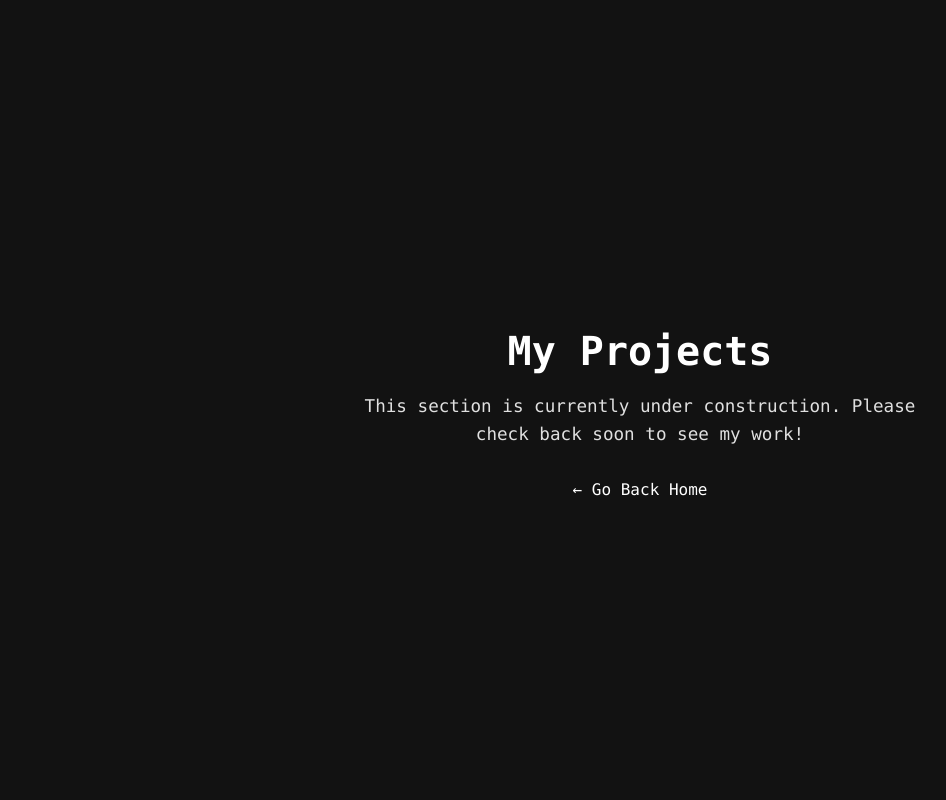
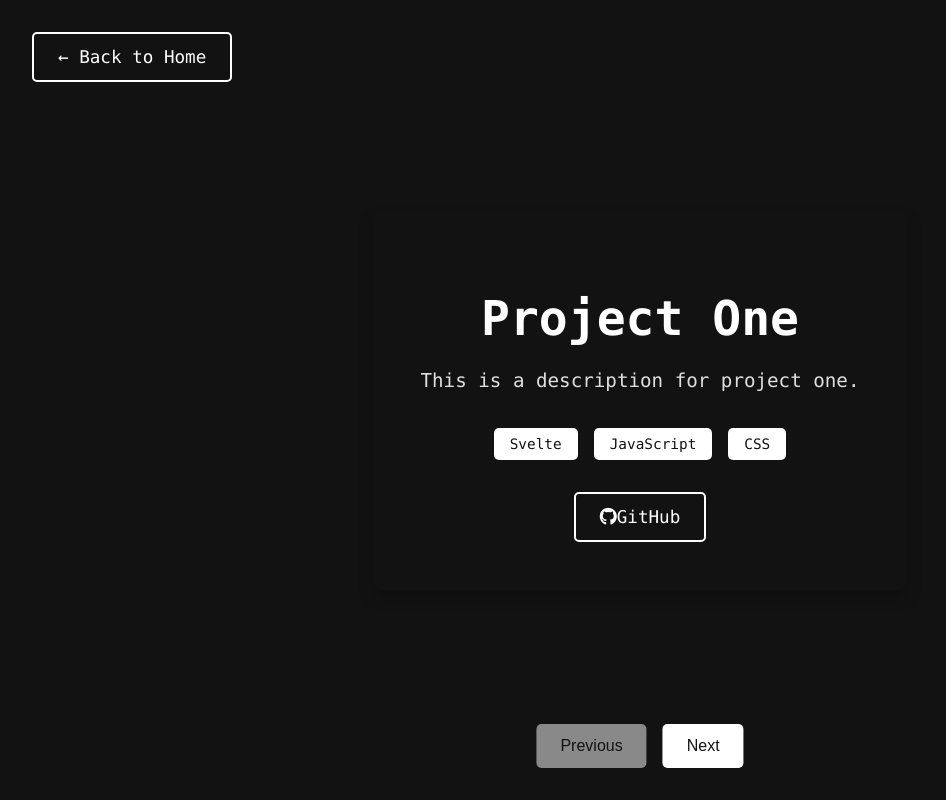
Before and after one commit to Beijing-corn87/Beijing-corn87.github.io, a SvelteKit app: page /projects in a window 1280 px wide. Shown: the whole page, without its empty margins (0-946 px from the left). Built offline with nearby package versions, Linux system fonts and the light colour scheme.

Commit message:
Added project page

```diff
--- /dev/null
+++ b/src/routes/projects/+page.js
@@ -0,0 +1,8 @@
+export async function load({ fetch }) {
+  const res = await fetch('/projects.json');
+  const projects = await res.json();
+
+  return {
+    projects
+  };
+}
--- a/src/routes/projects/+page.svelte
+++ b/src/routes/projects/+page.svelte
@@ -1,39 +1,195 @@
-<div class="container">
-  <h1>My Projects</h1>
-  <p>
-    This section is currently under construction. Please check back soon to see
-    my work!
-  </p>
-  <a href="/" class="back-link">← Go Back Home</a>
+<script>
+  import { onMount } from 'svelte';
+
+  export let data;
+  let currentProjectIndex = 0;
+  let projectsContainer;
+
+  function scrollToProject(index) {
+    if (projectsContainer) {
+      const projectElement = projectsContainer.children[index];
+      if (projectElement) {
+        projectElement.scrollIntoView({ behavior: 'smooth' });
+      }
+    }
+  }
+
+  function nextProject() {
+    if (currentProjectIndex < data.projects.length - 1) {
+      currentProjectIndex++;
+      scrollToProject(currentProjectIndex);
+    }
+  }
+
+  function prevProject() {
+    if (currentProjectIndex > 0) {
+      currentProjectIndex--;
+      scrollToProject(currentProjectIndex);
+    }
+  }
+
+  onMount(() => {
+    // Optional: Add keyboard navigation
+    const handleKeyDown = (event) => {
+      if (event.key === 'ArrowRight') {
+        nextProject();
+      } else if (event.key === 'ArrowLeft') {
+        prevProject();
+      }
+    };
+    window.addEventListener('keydown', handleKeyDown);
+
+    return () => {
+      window.removeEventListener('keydown', handleKeyDown);
+    };
+  });
+</script>
+
+<div class="projects-wrapper" bind:this={projectsContainer}>
+  {#if data.projects && data.projects.length > 0}
+    {#each data.projects as project, i}
+      <div class="project-page">
+        <div class="project-content">
+          <h1>{project.title}</h1>
+          <p>{project.description}</p>
+          <div class="languages">
+            {#each project.languages as lang}
+              <span>{lang}</span>
+            {/each}
+          </div>
+          {#if project.github_link}
+            <a href={project.github_link} target="_blank" rel="noopener noreferrer" class="github-link">
+              <i class="fab fa-github"></i> GitHub
+            </a>
+          {/if}
+        </div>
+      </div>
+    {/each}
+  {:else}
+    <div class="project-page">
+      <div class="project-content">
+        <h1>No Projects Yet</h1>
+        <p>This section is currently under construction. Please check back soon to see my work!</p>
+      </div>
+    </div>
+  {/if}
+
+  <div class="navigation-buttons">
+    <button on:click={prevProject} disabled={currentProjectIndex === 0}>Previous</button>
+    <button on:click={nextProject} disabled={currentProjectIndex === data.projects.length - 1}>Next</button>
+  </div>
+
+  <a href="/" class="back-home-button">← Back to Home</a>
 </div>
 
 <style>
-  .container {
+  .projects-wrapper {
+    height: 100vh;
+    overflow-y: scroll;
+    scroll-snap-type: y mandatory;
+  }
+
+  .project-page {
+    height: 100vh;
+    display: flex;
+    justify-content: center;
+    align-items: center;
+    scroll-snap-align: start;
     padding: 2rem;
+    box-sizing: border-box;
+  }
+
+  .project-content {
+    max-width: 800px;
+    text-align: center;
+    background-color: var(--card-background);
+    padding: 3rem;
+    border-radius: 10px;
+    box-shadow: 0 8px 16px rgba(0, 0, 0, 0.2);
   }
 
   h1 {
-    font-size: 2.5rem;
+    font-size: 3rem;
     color: var(--primary-color);
     margin-bottom: 1rem;
   }
 
   p {
-    font-size: 1.1rem;
+    font-size: 1.2rem;
     line-height: 1.6;
-    max-width: 600px;
-    margin-bottom: 2rem;
+    margin-bottom: 1.5rem;
   }
 
-  .back-link {
-    font-size: 1rem;
+  .languages span {
+    display: inline-block;
+    background-color: var(--primary-color);
+    color: var(--background-color);
+    padding: 0.5rem 1rem;
+    border-radius: 5px;
+    font-size: 0.9rem;
+    margin: 0.5rem;
+  }
+
+  .github-link {
+    display: inline-flex;
+    align-items: center;
+    font-size: 1.1rem;
     color: var(--primary-color);
     text-decoration: none;
-    border-bottom: 1px solid transparent;
-    transition: border-color 0.3s;
+    margin-top: 1.5rem;
+    border: 2px solid var(--primary-color);
+    padding: 0.8rem 1.5rem;
+    border-radius: 5px;
+    transition: background-color 0.3s, color 0.3s;
   }
 
-  .back-link:hover {
-    border-bottom: 1px solid var(--primary-color);
+  .github-link:hover {
+    background-color: var(--primary-color);
+    color: var(--background-color);
+  }
+
+  .navigation-buttons {
+    position: fixed;
+    bottom: 2rem;
+    left: 50%;
+    transform: translateX(-50%);
+    display: flex;
+    gap: 1rem;
+    z-index: 1000;
+  }
+
+  .navigation-buttons button {
+    background-color: var(--primary-color);
+    color: var(--background-color);
+    border: none;
+    padding: 0.8rem 1.5rem;
+    border-radius: 5px;
+    cursor: pointer;
+    font-size: 1rem;
+    transition: opacity 0.3s;
+  }
+
+  .navigation-buttons button:disabled {
+    opacity: 0.5;
+    cursor: not-allowed;
+  }
+
+  .back-home-button {
+    position: fixed;
+    top: 2rem;
+    left: 2rem;
+    font-size: 1.1rem;
+    color: var(--primary-color);
+    text-decoration: none;
+    border: 2px solid var(--primary-color);
+    padding: 0.8rem 1.5rem;
+    border-radius: 5px;
+    transition: background-color 0.3s, color 0.3s;
+    z-index: 1000;
+  }
+
+  .back-home-button:hover {
+    background-color: var(--primary-color);
+    color: var(--background-color);
   }
 </style>
--- /dev/null
+++ b/static/projects.json
@@ -0,0 +1,14 @@
+[
+  {
+    "title": "Project One",
+    "description": "This is a description for project one.",
+    "languages": ["Svelte", "JavaScript", "CSS"],
+    "github_link": "https://github.com/your-username/project-one"
+  },
+  {
+    "title": "Project Two",
+    "description": "This is a description for project two, showcasing various features.",
+    "languages": ["Python", "Flask", "HTML"],
+    "github_link": "https://github.com/your-username/project-two"
+  }
+]
```
